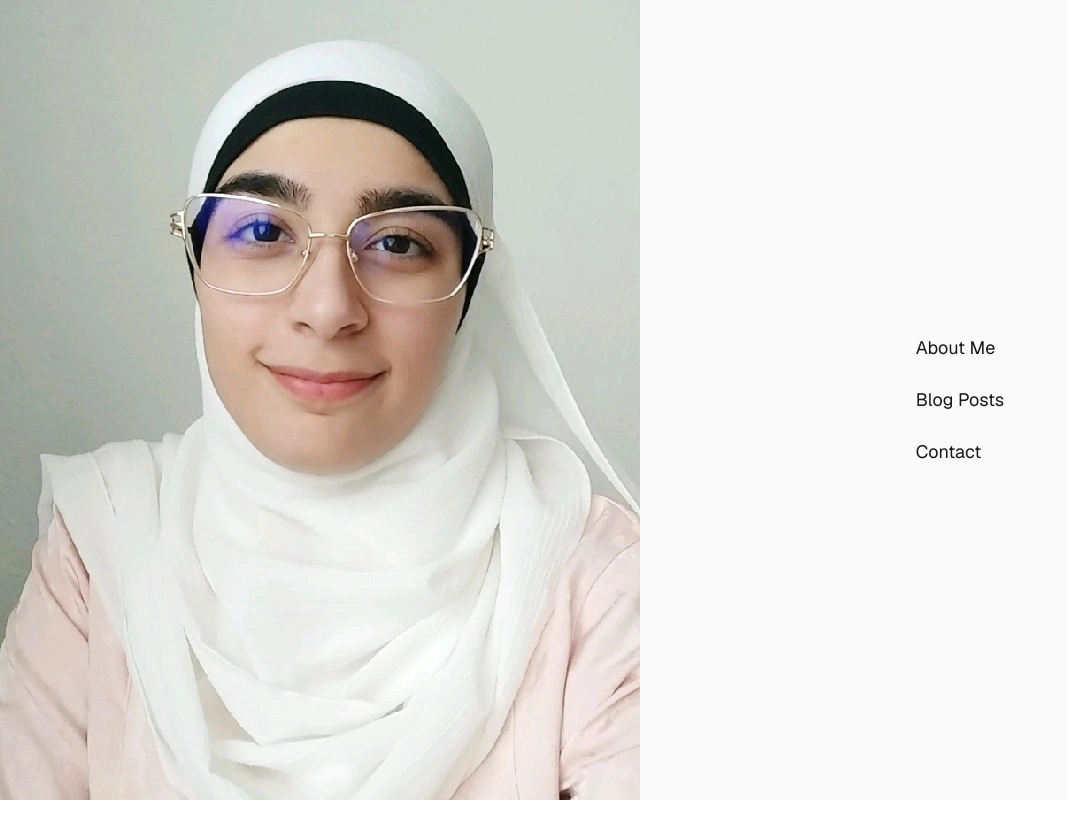
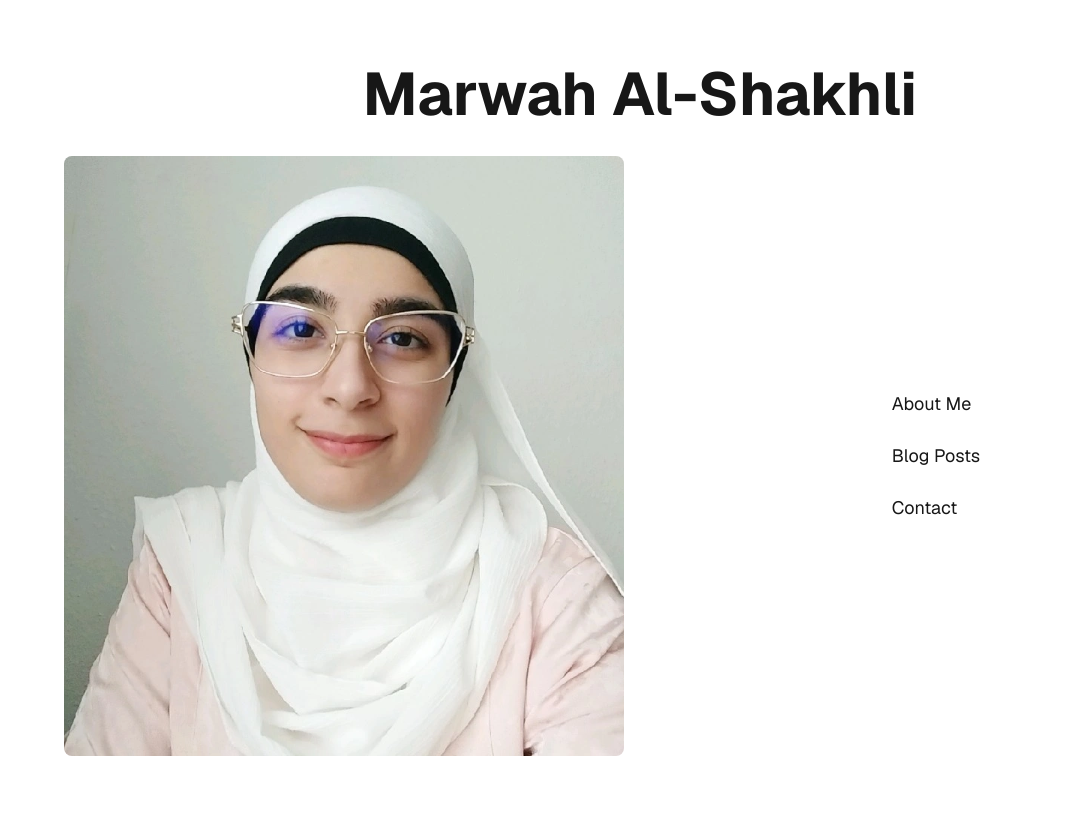
Before and after one commit to Marwahahaha/portfolio, a Next.js app: page / in a window 1280 px wide. Shown: the whole page, without its empty margins (0-1067 px from the left). Built offline with nearby package versions, Linux system fonts and the light colour scheme.

Commit message:
Refactor Home component layout and add custom Tailwind CSS configuration

```diff
--- a/src/app/page.tsx
+++ b/src/app/page.tsx
@@ -3,17 +3,19 @@ import Link from 'next/link';
 
 export default function Home() {
   return (
-    <div className="flex min-h-screen bg-zinc-50 font-sans dark:bg-black">
-      <div className="w-1/2 relative">
+    <div className="min-h-screen bg-custom-bg font-sans p-8 md:p-12 lg:p-16">
+      <h1 className="text-4xl md:text-5xl lg:text-6xl text-center font-bold mb-8 dark:text-zinc-50">Marwah Al-Shakhli</h1>
+      <div className="max-w-6xl mx-auto flex flex-col md:flex-row gap-8">
+        <div className="w-full md:w-1/2 relative h-[400px] md:h-[600px]">
           <Image
             src="/profile-image.png"
             alt="Profile Image"
             fill
-          className="object-cover"
+            className="object-cover rounded-lg"
             priority
           />
         </div>
-      <div className="w-1/2 flex items-center justify-center p-8">
+        <div className="w-full md:w-1/2 flex items-center justify-center">
           <nav>
             <ul className="space-y-6 text-lg">
               <li>
@@ -41,5 +43,6 @@ export default function Home() {
           </nav>
         </div>
       </div>
+    </div>
   );
 }
--- /dev/null
+++ b/tailwind.config.js
@@ -0,0 +1,15 @@
+/** @type {import('tailwindcss').Config} */
+export const content = [
+    "./src/pages/**/*.{js,ts,jsx,tsx,mdx}",
+    "./src/components/**/*.{js,ts,jsx,tsx,mdx}",
+    "./src/app/**/*.{js,ts,jsx,tsx,mdx}",
+];
+export const theme = {
+    extend: {
+        colors: {
+            'custom-bg': '#EFCFD4',
+        },
+    },
+};
+export const darkMode = 'class';
+export const plugins = [];
```
Lines whose indentation alone changed are shown as unchanged.
